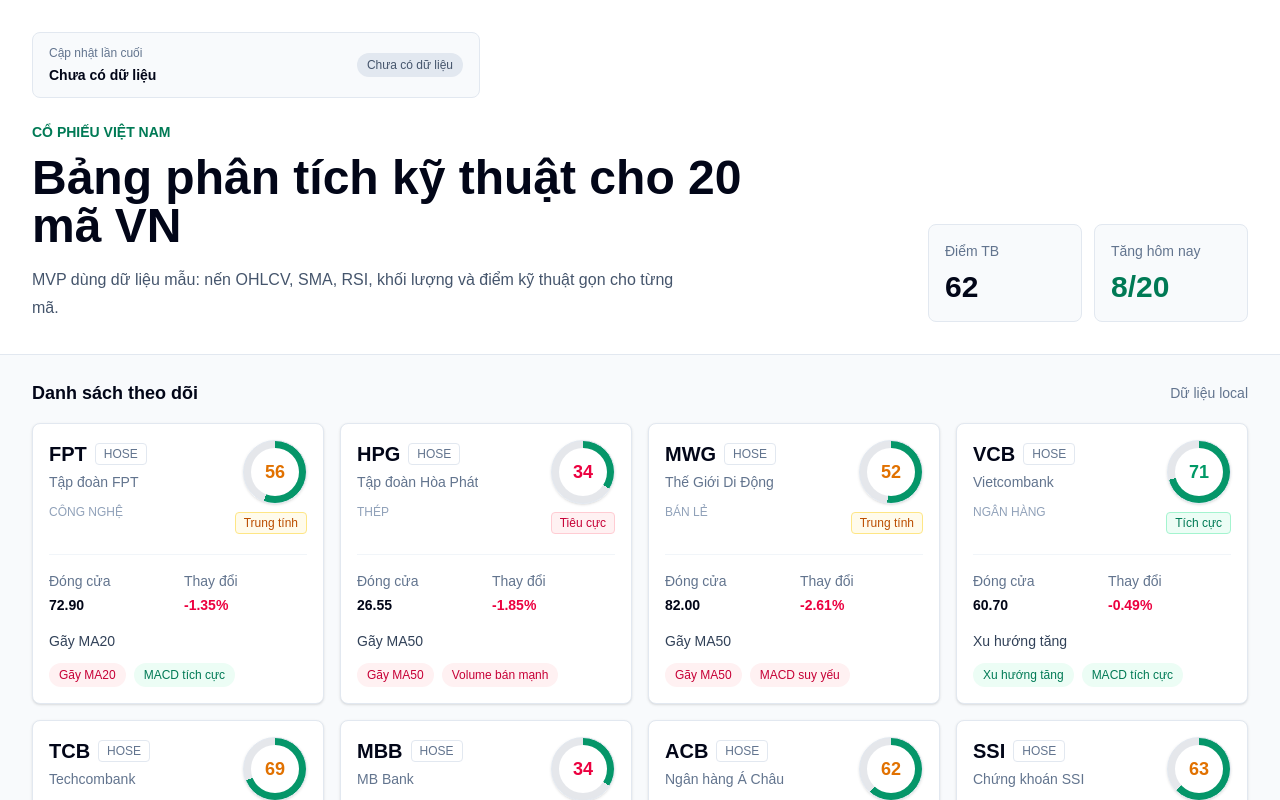
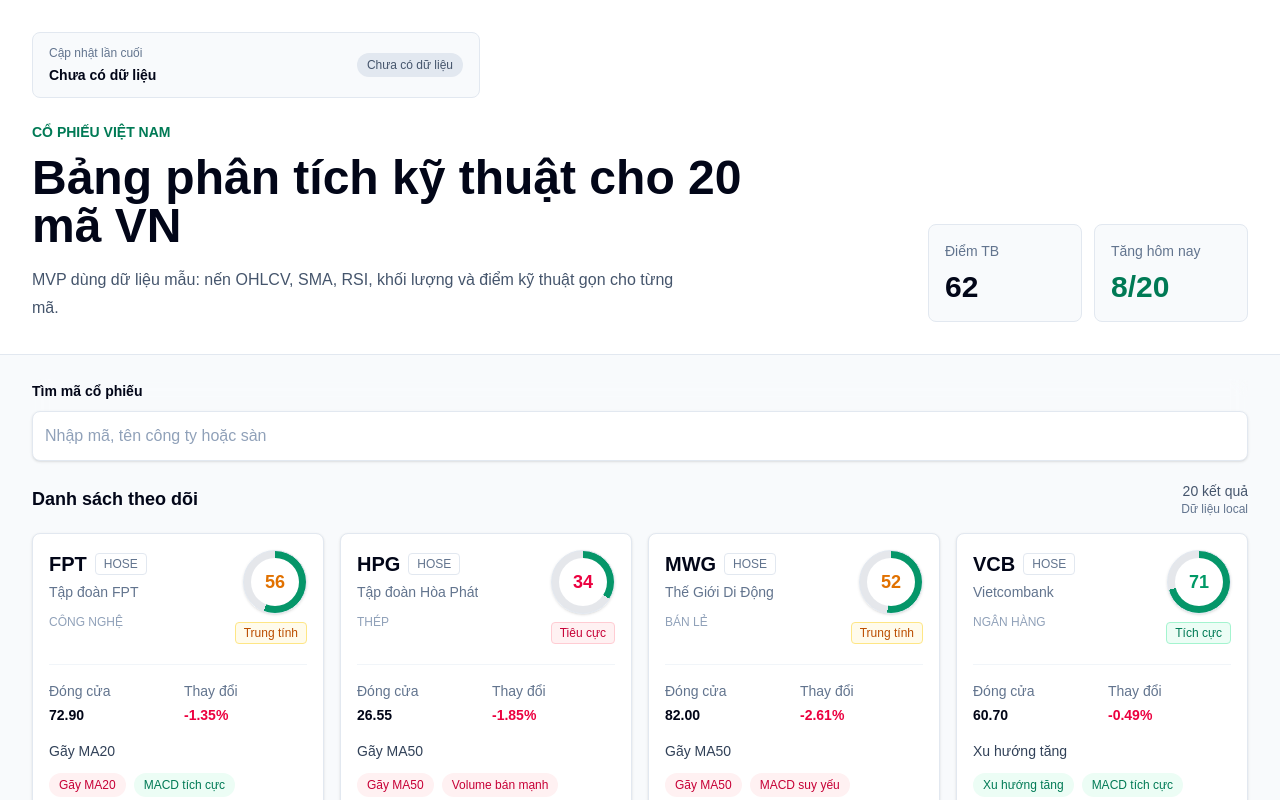
Before and after one commit to HarryNguyen9/stock-analyzer, a Next.js app: page / in a window 1280 px wide. Shown: the top 800 px of the page. Built offline with nearby package versions, Linux system fonts and the light colour scheme; no server answers; the database is empty.

Commit message:
add search filter

```diff
--- a/app/page.tsx
+++ b/app/page.tsx
@@ -1,4 +1,4 @@
-import { StockCard } from "@/components/StockCard";
+import { StockSearchList } from "@/components/StockSearchList";
 import { vi } from "@/lib/i18n/vi";
 import { getDataFreshness, getStockSummaries } from "@/lib/data-source/prices";
 import type { DataFreshnessResult } from "@/lib/data-source/provider";
@@ -67,20 +67,7 @@
         </div>
       </section>
 
-      <section className="mx-auto w-full max-w-7xl px-4 py-6 sm:px-6 lg:px-8">
-        <div className="mb-4 flex items-center justify-between gap-4">
-          <h2 className="text-lg font-semibold text-slate-950">{vi.home.watchlist}</h2>
-          <p className="text-sm text-slate-500">
-            {hasDataError ? vi.home.dataError : vi.home.localData}
-          </p>
-        </div>
-
-        <div className="grid gap-4 sm:grid-cols-2 xl:grid-cols-4">
-          {stocks.map((stock) => (
-            <StockCard key={stock.symbol} stock={stock} />
-          ))}
-        </div>
-      </section>
+      <StockSearchList stocks={stocks} hasDataError={hasDataError} />
     </main>
   );
 }
--- /dev/null
+++ b/components/StockSearchList.tsx
@@ -0,0 +1,90 @@
+"use client";
+
+import { useMemo, useState } from "react";
+import { StockCard } from "@/components/StockCard";
+import { vi } from "@/lib/i18n/vi";
+import type { StockSummary } from "@/types/stock";
+
+export function StockSearchList({
+  stocks,
+  hasDataError,
+}: {
+  stocks: StockSummary[];
+  hasDataError: boolean;
+}) {
+  const [query, setQuery] = useState("");
+  const normalizedQuery = normalizeSearch(query);
+  const filteredStocks = useMemo(() => {
+    if (!normalizedQuery) {
+      return stocks;
+    }
+
+    return stocks.filter((stock) =>
+      [stock.symbol, stock.name, stock.exchange, stock.sector]
+        .map(normalizeSearch)
+        .some((value) => value.includes(normalizedQuery)),
+    );
+  }, [normalizedQuery, stocks]);
+
+  return (
+    <section className="mx-auto w-full max-w-7xl px-4 py-6 sm:px-6 lg:px-8">
+      <div className="sticky top-0 z-10 -mx-4 border-b border-slate-200 bg-slate-50/95 px-4 pb-4 pt-2 backdrop-blur sm:static sm:mx-0 sm:border-0 sm:bg-transparent sm:px-0 sm:pb-0 sm:pt-0">
+        <label htmlFor="stock-search" className="text-sm font-semibold text-slate-950">
+          {vi.home.searchLabel}
+        </label>
+        <div className="mt-2 flex min-h-12 items-center rounded-lg border border-slate-200 bg-white px-3 shadow-sm focus-within:border-slate-400">
+          <input
+            id="stock-search"
+            type="search"
+            value={query}
+            onChange={(event) => setQuery(event.target.value)}
+            placeholder={vi.home.searchPlaceholder}
+            className="min-h-12 flex-1 bg-transparent text-base text-slate-950 outline-none placeholder:text-slate-400"
+          />
+          {query ? (
+            <button
+              type="button"
+              onClick={() => setQuery("")}
+              className="ml-2 rounded-md px-3 py-2 text-sm font-medium text-slate-500 hover:bg-slate-100 hover:text-slate-950"
+            >
+              {vi.home.searchClear}
+            </button>
+          ) : null}
+        </div>
+      </div>
+
+      <div className="mb-4 mt-5 flex items-center justify-between gap-4">
+        <h2 className="text-lg font-semibold text-slate-950">{vi.home.watchlist}</h2>
+        <div className="text-right">
+          <p className="text-sm font-medium text-slate-600">
+            {vi.home.searchResults(filteredStocks.length)}
+          </p>
+          <p className="text-xs text-slate-500">
+            {hasDataError ? vi.home.dataError : vi.home.localData}
+          </p>
+        </div>
+      </div>
+
+      {filteredStocks.length > 0 ? (
+        <div className="grid gap-4 sm:grid-cols-2 xl:grid-cols-4">
+          {filteredStocks.map((stock) => (
+            <StockCard key={stock.symbol} stock={stock} />
+          ))}
+        </div>
+      ) : (
+        <div className="rounded-lg border border-dashed border-slate-300 bg-white p-6 text-center">
+          <p className="text-base font-semibold text-slate-950">{vi.home.searchEmptyTitle}</p>
+          <p className="mt-2 text-sm leading-6 text-slate-500">{vi.home.searchEmptyDescription}</p>
+        </div>
+      )}
+    </section>
+  );
+}
+
+function normalizeSearch(value: string): string {
+  return value
+    .normalize("NFD")
+    .replace(/[\u0300-\u036f]/g, "")
+    .toLowerCase()
+    .trim();
+}
--- a/lib/i18n/vi.ts
+++ b/lib/i18n/vi.ts
@@ -6,6 +6,12 @@
     notFoundTitle: "Không tìm thấy mã",
   },
   home: {
+    searchLabel: "Tìm mã cổ phiếu",
+    searchPlaceholder: "Nhập mã, tên công ty hoặc sàn",
+    searchClear: "Xóa",
+    searchResults: (count: number) => `${count} kết quả`,
+    searchEmptyTitle: "Không tìm thấy mã phù hợp",
+    searchEmptyDescription: "Thử nhập mã cổ phiếu, tên doanh nghiệp hoặc sàn như HOSE, HNX, UPCOM.",
     dataFreshnessTitle: "Cập nhật lần cuối",
     dataSynced: "Đã đồng bộ",
     dataStale: "Dữ liệu cũ",
```
